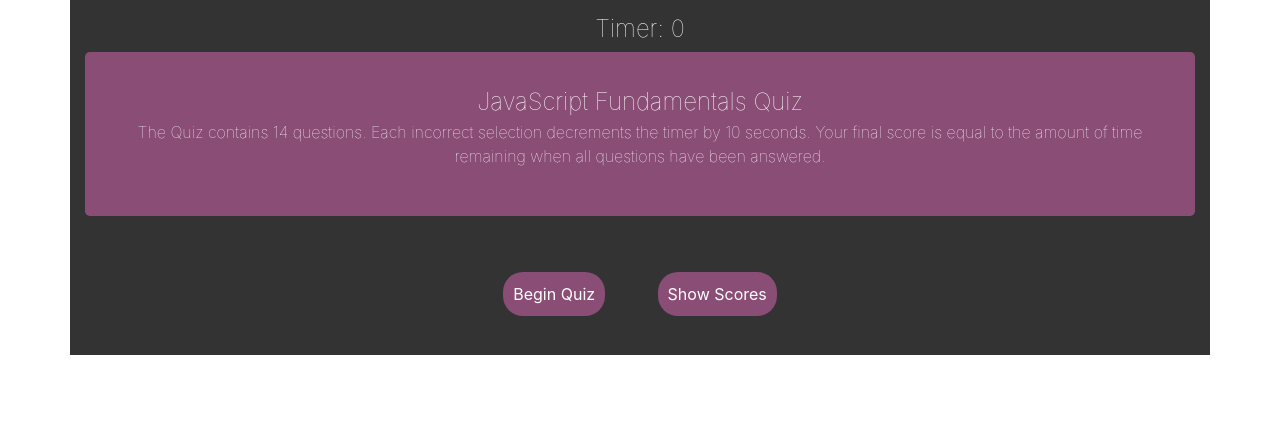
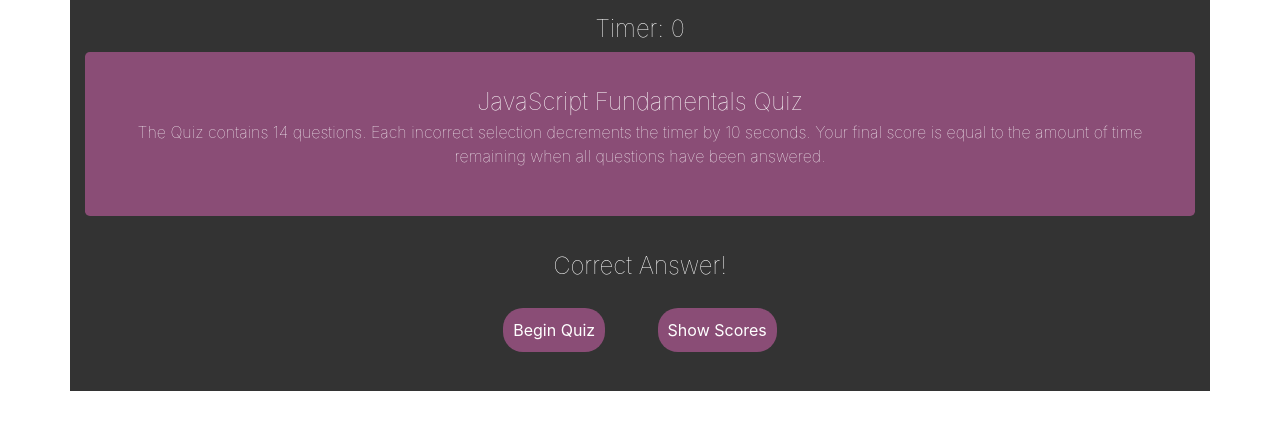
Before and after one commit to LarryMcConville/04-code-quiz, a plain HTML site: page index.html in a window 1280 px wide. Both pictures are taken after a click on the element 640 px from the left and 231 px from the top of the page. Drawn offline with nearby package versions, Linux system fonts and the light colour scheme.

Commit message:
added missing requirement confirming user's selection

```diff
--- a/index.html
+++ b/index.html
@@ -34,6 +34,7 @@
       </div>
 
       <div>
+        <div id="answer-confirm"></div>
         <button id="start">Begin Quiz</button>
         <button id="btn-show-scores">Show Scores</button>
         <button id="btn-clear-scores">Clear Scores</button>
--- a/scripts/script.js
+++ b/scripts/script.js
@@ -7,6 +7,7 @@ var questionElement = document.getElementById("question");
 var ulContainer = document.getElementById("ul-container");
 var choiceListUl = document.getElementById("choice-list");
 var scoreElement = document.getElementById("score");
+var answerConfirm = document.getElementById("answer-confirm");
 
 //Global variables.
 var playerScore = 0;
@@ -177,6 +178,9 @@ function removeUlElement() {
 function checkAnswer(playerChoice) {
   if (playerChoice !== answer) {
     secondsLeft -= 10;
+    answerConfirm.textContent = "Wrong Answer!";
+  } else {
+    answerConfirm.textContent = "Correct Answer!";
   }
   question++;
 }
@@ -257,6 +261,7 @@ function quizOver() {
   removeUlElement();
   presentHighScores();
   playerSubmit();
+  //answerConfirm.textContent = "";
 
   startButton.style.display = "inline-block";
   viewHighScores.style.display = "inline-block";
--- a/style/style.css
+++ b/style/style.css
@@ -114,3 +114,9 @@ label {
 #btn-clear-scores {
   display: none;
 }
+
+#answer-confirm {
+  font-weight: lighter;
+  font-size: 1.5rem;
+  color: #ffffff;
+}
```
